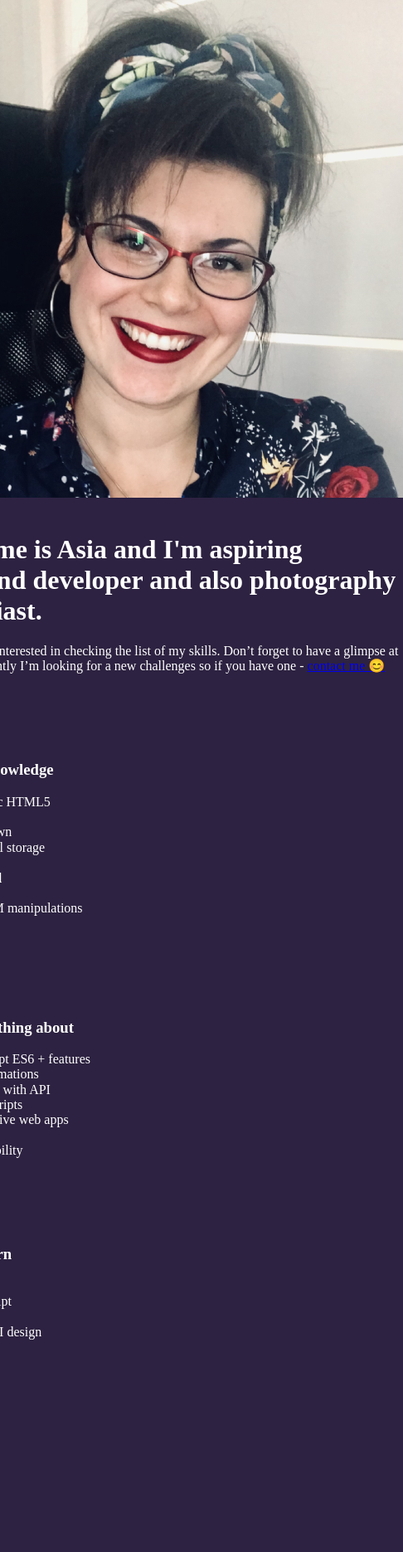
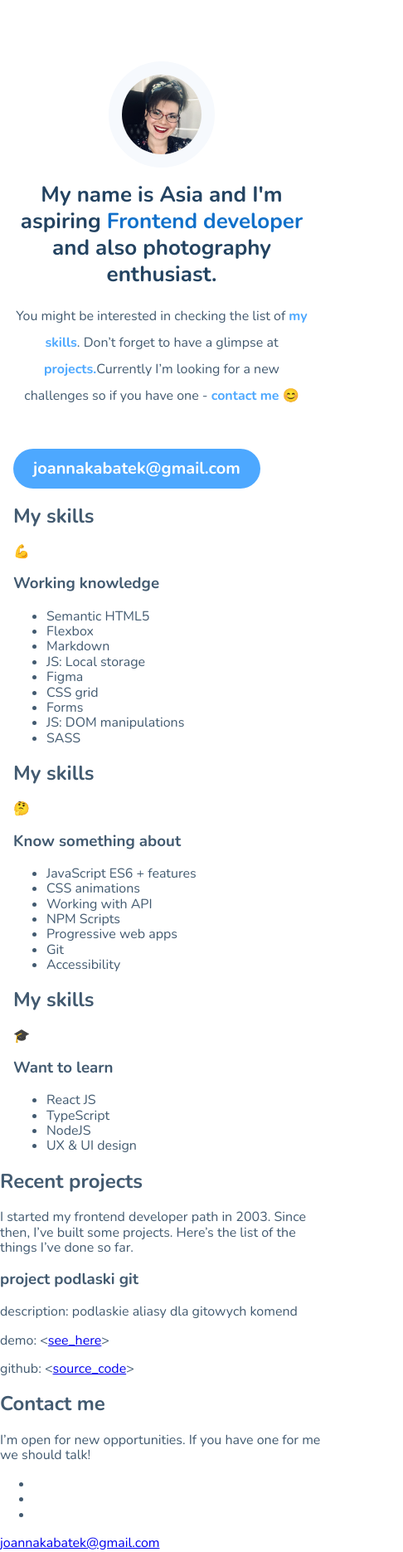
Before and after one commit to AsiaKabacinska/AsiaKabacinska.github.io, a website built with webpack: page src/pages/index.html in a window 390 px wide. Shown: the whole page at 83% size, 486 px wide, since content can reach past the window. Before the commit the page ends 1631 px from the top, so only its background shows below. Built offline with nearby package versions, Linux system fonts and the light colour scheme.

Commit message:
hero mobile styles

```diff
--- a/src/pages/index.html
+++ b/src/pages/index.html
@@ -38,12 +38,17 @@
             photography enthusiast.
           </h1>
           <p class="hero__paragraph">
-            You might be interested in checking the list of my skills. Don’t
-            forget to have a glimpse at
-            <a href="#projects"> projects.</a>Currently I’m looking for a new
-            challenges so if you have one -
-            <a href="#contact"> contact me 😊</a>
+            You might be interested in checking the list of
+            <a class="hero__link" href="#skills"> my skills</a>. Don’t forget to
+            have a glimpse at
+            <a class="hero__link" href="#projects"> projects.</a>Currently I’m
+            looking for a new challenges so if you have one -
+            <a class="hero__link" href="#contact"> contact me 😊</a>
           </p>
+          <a class="hero__contact" href="mailto:joannakabatek@gmail.com"
+            >joannakabatek@gmail.com</a
+          >
+        </div>
         <article class="skills__section">
           <h2 class="skills__header">My skills</h2>
           <span class="skills-section__emoji">💪</span>
@@ -85,7 +90,70 @@
             <li class="skills-list__item">UX & UI design</li>
           </ul>
         </article>
+      </section>
+      <section class="projects" id="projects">
+        <h2 class="project__header">Recent projects</h2>
+        <p class="projects__description">
+          I started my frontend developer path in 2003. Since then, I’ve built
+          some projects. Here’s the list of the things I’ve done so far.
+        </p>
+        <div class="project-grid">
+          <article class="project">
+            <h3 class="project__title">
+              <span>project</span>
+              <span>podlaski git</span>
+            </h3>
+            <p>
+              <span>description:</span>
+              <span>podlaskie aliasy dla gitowych komend</span>
+            </p>
+            <p>
+              <span>demo:</span>
+              <span
+                >&lt;<a href="#" title="podlaski git - demo">see_here</a
+                >&gt;</span
+              >
+            </p>
+            <p>
+              <span>github:</span>
+              <span
+                >&lt;<a href="#" title="podlaski git - demo">source_code</a
+                >&gt;</span
+              >
+            </p>
+          </article>
         </div>
+      </section>
+
+      <section class="contact" id="contact">
+        <h2 class="contact__header">Contact me</h2>
+        <p class="contact__decription">
+          I’m open for new opportunities. If you have one for me we should talk!
+        </p>
+        <div class="contact__links"></div>
+        <ul class="socials">
+          <li class="social__item">
+            <a class="social__links" href="https://github.com/asiakabacinska">
+              <!-- <img class="socials__icon" alt="Asia github" src="" /> -->
+            </a>
+          </li>
+          <li class="social__item">
+            <a class="social__links" href="https://instagram.com/joannakabatek">
+              <!-- <img class="socials__icon" alt="Asia instagram" src="" /> -->
+            </a>
+          </li>
+          <li class="social__item">
+            <a
+              class="social__links"
+              href="https://www.facebook.com/joanna.kabacinska.9"
+            >
+              <!-- <img class="socials__icon" alt="Asia facebook page" src="" /> -->
+            </a>
+          </li>
+        </ul>
+        <a class="contact__mail" href="mailto:joannakabatek@gmail.com"
+          >joannakabatek@gmail.com</a
+        >
       </section>
     </main>
   </body>
--- a/src/scss/_variables.scss
+++ b/src/scss/_variables.scss
@@ -1 +1,4 @@
-$wtf: #2D2241;
+$textDark: #234361;
+$blue: #1070ca;
+$text: #425a70;
+$lightBlue: #4da8ff;
--- a/src/scss/main.scss
+++ b/src/scss/main.scss
@@ -1,13 +1,19 @@
 @import "~normalize.css";
+@import "_variables";
+@import "modules/hero.scss";
+@import url("https://fonts.googleapis.com/css2?family=Nunito:wght@300;600;700&family=Roboto+Mono:wght@400;700&display=swap");
 
-@import "_variables";
-@import "modules/hello.scss";
+html {
+  box-sizing: border-box;
+}
+
+*,
+*::before,
+*::after {
+  box-sizing: inherit;
+}
 
 body {
-  background: $wtf;
-  color: #fff;
-  display: flex;
-  align-items: center;
-  justify-content: center;
-  min-height: 100vh;
+  font-family: Nunito;
+  color: $text;
 }
--- /dev/null
+++ b/src/scss/modules/hero.scss
@@ -0,0 +1,50 @@
+.hero {
+  padding: 74px 16px 0;
+  &__paragraph {
+    font-weight: 300;
+    font-size: 16px;
+    line-height: 32px;
+    text-align: center;
+    margin-bottom: 48px;
+  }
+  &__image {
+    box-sizing: content-box;
+    width: 96px;
+    height: 96px;
+    border: 16px solid #f6f9fd;
+    border-radius: 50%;
+  }
+  &__header {
+    font-size: 26px;
+    line-height: 32px;
+    text-align: center;
+    color: $textDark;
+  }
+  &__hello {
+    display: none;
+  }
+  &__image-container {
+    display: flex;
+    align-items: center;
+    justify-content: center;
+  }
+  &__link {
+    font-weight: bold;
+    color: $lightBlue;
+    text-decoration: none;
+  }
+  &__special {
+    color: $blue;
+  }
+  &__contact {
+    border-radius: 64px;
+    color: #fff;
+    background: $lightBlue;
+    display: inline-block;
+    padding: 4px 24px;
+    font-weight: bold;
+    font-size: 20px;
+    line-height: 40px;
+    text-decoration: none;
+  }
+}
```
Lines whose indentation alone changed are shown as unchanged.
